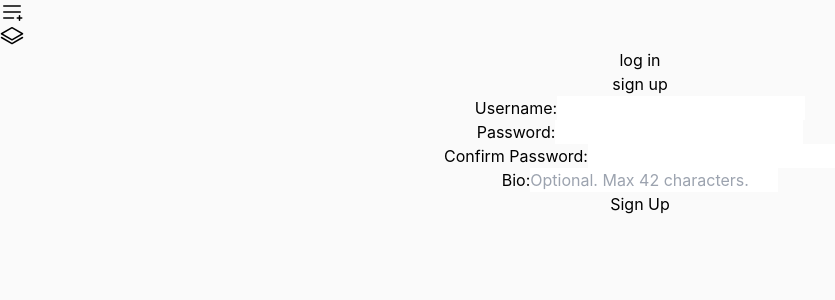
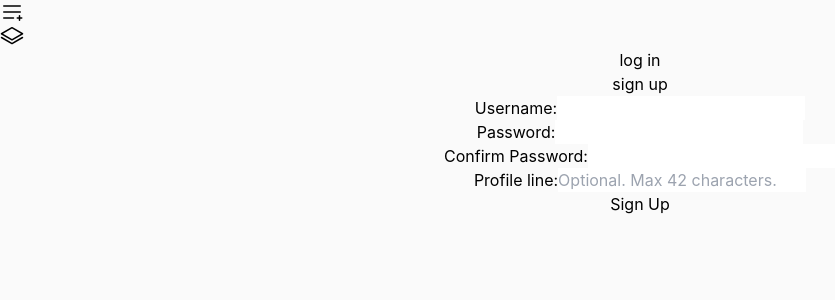
Before and after one commit to josephrmartinez/nineideasfrontend, a React (Vite) app: page /signup in a window 1280 px wide. Shown: the top 300 px of the page, without its empty margins (0-835 px from the left). Built offline with nearby package versions, Linux system fonts and the light colour scheme.

Commit message:
Change bio to profile line

```diff
--- a/src/routes/editUser.jsx
+++ b/src/routes/editUser.jsx
@@ -1,5 +1,5 @@
 import { Form, useLoaderData, redirect, NavLink } from "react-router-dom";
-import { getUserData, updateUser } from "../utils/user";
+import { getUserData, updateUserBio } from "../utils/user";
 import { HandsClapping } from "@phosphor-icons/react";
 import { useAuth } from "../contexts/authContext";
 
@@ -14,7 +14,7 @@ export async function action({ request, params }) {
     const formData = await request.formData();
     const updates = Object.fromEntries(formData);
 
-    await updateUser(params.userId, updates);
+    await updateUserBio(params.userId, updates);
     return redirect(`/user/${params.userId}`);
   }
 
@@ -29,16 +29,6 @@ export default function EditUser() {
       <div className='w-full border-b-2'>
         <div className='text-left mt-6 w-10/12 max-w-md mx-auto space-y-2'>
         <Form method="post">
-            {/* <div>
-              <input
-              className='font-bold border'
-            placeholder="username"
-            aria-label="username"
-            type="text"
-            name="username"
-            defaultValue={userData.username}
-              />
-            </div> */}
             <div className='font-bold'>{userData.username}</div>
             <div className="my-[6px]">
               <input
--- a/src/routes/signUp.jsx
+++ b/src/routes/signUp.jsx
@@ -105,7 +105,7 @@ export default function SignUp(){
           />
         </div>
         <div className="mb-4">
-          <label htmlFor="bio">Bio:</label>
+          <label htmlFor="bio">Profile line:</label>
           <input
             id="bio"
             name="bio"
--- a/src/utils/user.js
+++ b/src/utils/user.js
@@ -13,7 +13,7 @@ export async function getUserData(userId) {
     };
 
 
-    export async function updateUser(userId, updatedBio) {
+    export async function updateUserBio(userId, updatedBio) {
 
         try {
             const response = await axios.patch(`${apiEndpoint}/users/${userId}`, updatedBio);
```
